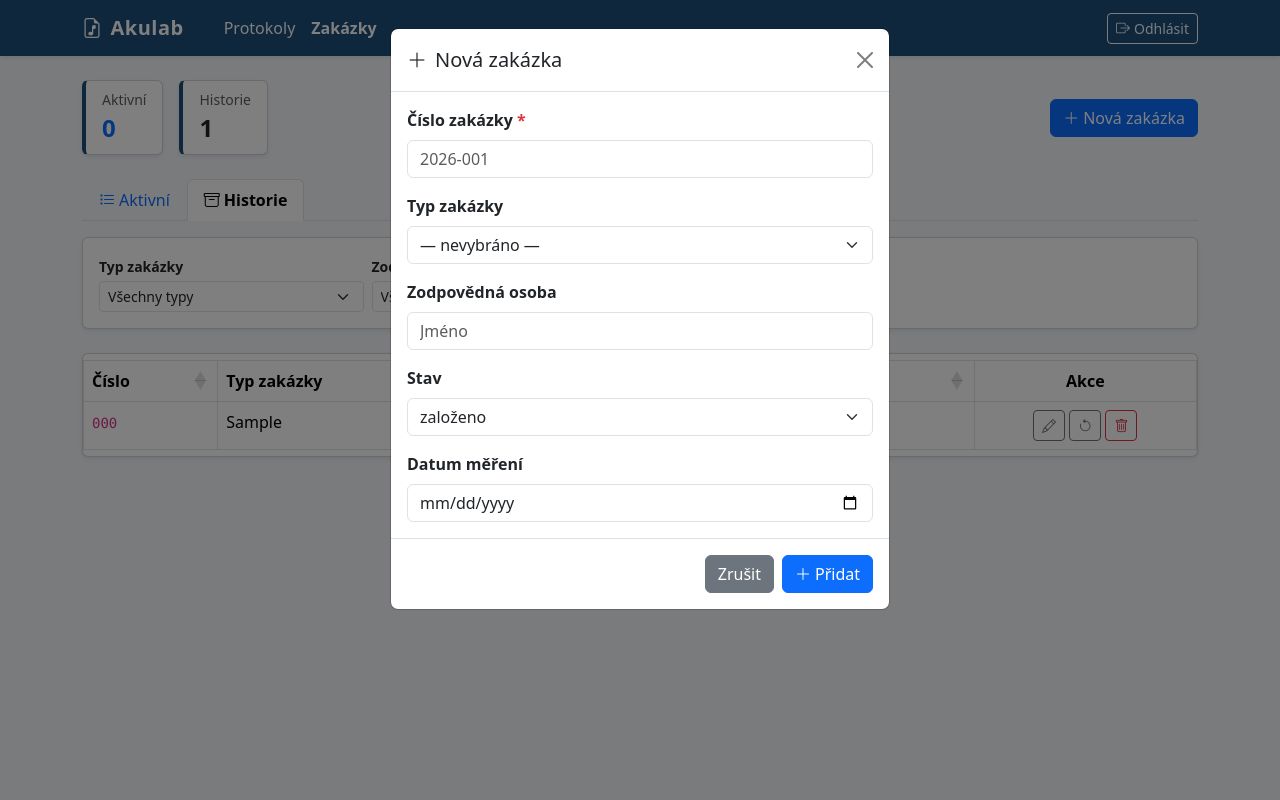
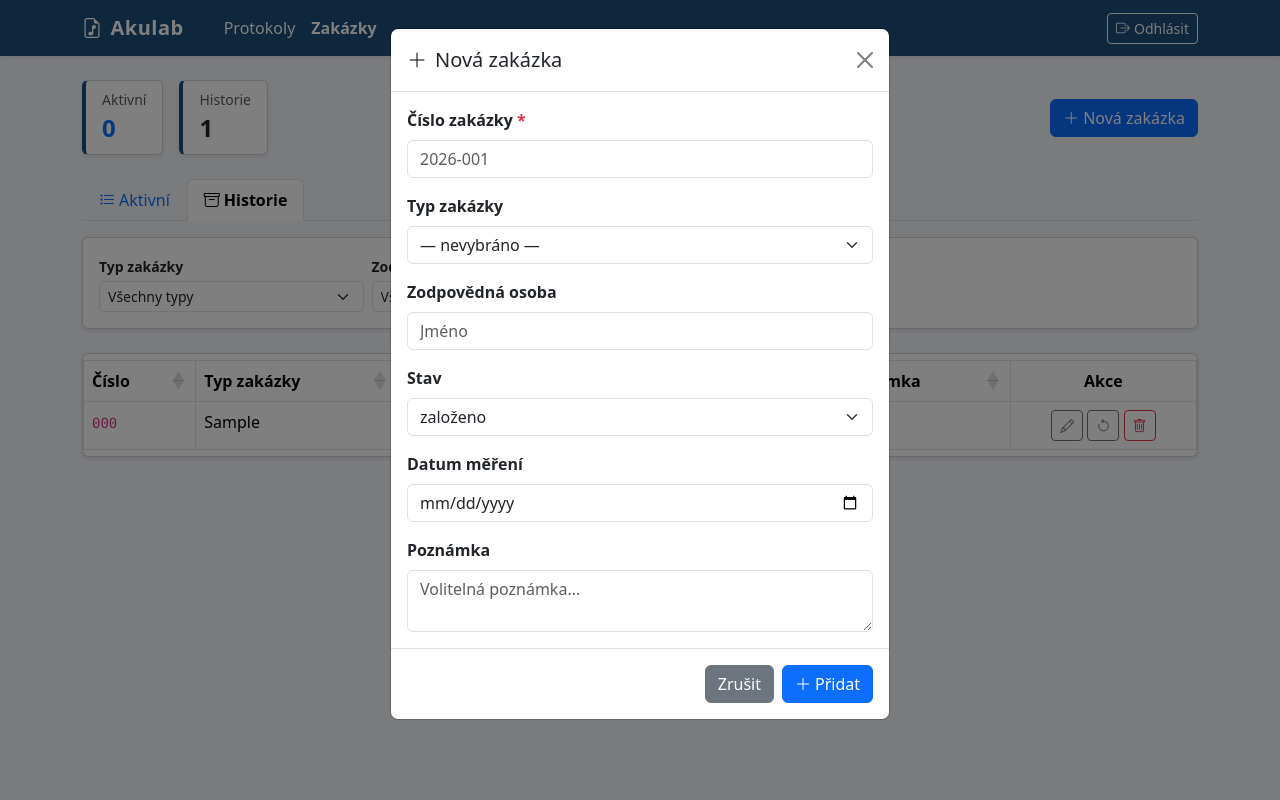
Before and after one commit to haluskalukas/protokoly-web, a Flask app: page /zakazky?view=historie in a window 1280 px wide, after a click on "Nová zakázka". Run offline with Flask 3, Linux system fonts and the light colour scheme; tables that the repository leaves empty hold one stand-in row (values such as "Sample post"); parts of the project's set-up code (start-up, migrations or seed data) failed here and were passed over; some libraries are stand-ins or nearby versions.

Commit message:
Add poznamka column to zakázky
- Model: new poznamka Text column
- Startup migration: ALTER TABLE ADD COLUMN IF NOT EXISTS (safe for existing DB)
- Table: poznámka column visible in list
- Forms: textarea in both new and edit modals

Co-Authored-By: Claude Sonnet 4.6 <noreply@anthropic.com>

```diff
--- a/app.py
+++ b/app.py
@@ -70,6 +70,7 @@ class Zakazka(db.Model):
     stav = db.Column(db.String(50), default='založeno')
     datum_mereni = db.Column(db.Date)
     dokonceno = db.Column(db.Boolean, default=False, nullable=False)
+    poznamka = db.Column(db.Text)
     created_at = db.Column(db.DateTime, default=datetime.utcnow)
 
     @property
@@ -79,6 +80,10 @@ class Zakazka(db.Model):
 
 with app.app_context():
     db.create_all()
+    from sqlalchemy import text
+    with db.engine.connect() as conn:
+        conn.execute(text('ALTER TABLE zakazky ADD COLUMN IF NOT EXISTS poznamka TEXT'))
+        conn.commit()
 
 
 APP_PASSWORD = os.environ.get('APP_PASSWORD', '')
@@ -403,6 +408,7 @@ def zakazka_new():
         zodpovedna_osoba=request.form.get('zodpovedna_osoba', '').strip() or None,
         stav=request.form.get('stav', 'založeno'),
         datum_mereni=datum,
+        poznamka=request.form.get('poznamka', '').strip() or None,
     )
     db.session.add(z)
     db.session.commit()
@@ -427,6 +433,7 @@ def zakazka_edit(id):
     z.zodpovedna_osoba = request.form.get('zodpovedna_osoba', '').strip() or None
     z.stav = request.form.get('stav', z.stav)
     z.datum_mereni = datum
+    z.poznamka = request.form.get('poznamka', '').strip() or None
     db.session.commit()
     flash(f'Zakázka {z.number} byla upravena.', 'success')
     return redirect(url_for('zakazky', view='historie' if z.dokonceno else 'aktivni'))
--- a/templates/zakazky.html
+++ b/templates/zakazky.html
@@ -92,6 +92,7 @@
           <th>Zodp. osoba</th>
           {% if not historie %}<th>Stav</th>{% endif %}
           <th>Datum měření</th>
+          <th>Poznámka</th>
           <th class="text-center">Akce</th>
         </tr>
       </thead>
@@ -116,6 +117,7 @@
           <td class="text-nowrap" data-order="{{ z.datum_mereni.isoformat() if z.datum_mereni else '' }}">
             {{ z.datum_mereni_str }}
           </td>
+          <td class="text-muted small">{{ z.poznamka or '' }}</td>
           <td class="text-center text-nowrap">
             <button class="btn btn-outline-secondary btn-sm"
                     data-bs-toggle="modal" data-bs-target="#editModal"
@@ -125,6 +127,7 @@
                     data-osoba="{{ z.zodpovedna_osoba or '' }}"
                     data-stav="{{ z.stav or '' }}"
                     data-datum="{{ z.datum_mereni.isoformat() if z.datum_mereni else '' }}"
+                    data-poznamka="{{ z.poznamka or '' }}"
                     title="Upravit">
               <i class="bi bi-pencil"></i>
             </button>
@@ -190,9 +193,13 @@
               {% endfor %}
             </select>
           </div>
-          <div class="mb-0">
+          <div class="mb-3">
             <label class="form-label fw-semibold">Datum měření</label>
             <input type="date" name="datum_mereni" class="form-control">
+          </div>
+          <div class="mb-0">
+            <label class="form-label fw-semibold">Poznámka</label>
+            <textarea name="poznamka" class="form-control" rows="2" placeholder="Volitelná poznámka…"></textarea>
           </div>
         </div>
         <div class="modal-footer">
@@ -237,9 +244,13 @@
               {% endfor %}
             </select>
           </div>
-          <div class="mb-0">
+          <div class="mb-3">
             <label class="form-label fw-semibold">Datum měření</label>
             <input type="date" name="datum_mereni" id="edit-datum" class="form-control">
+          </div>
+          <div class="mb-0">
+            <label class="form-label fw-semibold">Poznámka</label>
+            <textarea name="poznamka" id="edit-poznamka" class="form-control" rows="2"></textarea>
           </div>
         </div>
         <div class="modal-footer">
@@ -299,7 +310,8 @@
     document.getElementById('edit-typ').value   = btn.dataset.typ;
     document.getElementById('edit-osoba').value = btn.dataset.osoba;
     document.getElementById('edit-stav').value  = btn.dataset.stav;
-    document.getElementById('edit-datum').value = btn.dataset.datum;
+    document.getElementById('edit-datum').value    = btn.dataset.datum;
+    document.getElementById('edit-poznamka').value = btn.dataset.poznamka;
   });
 
   // Delete modal
```
